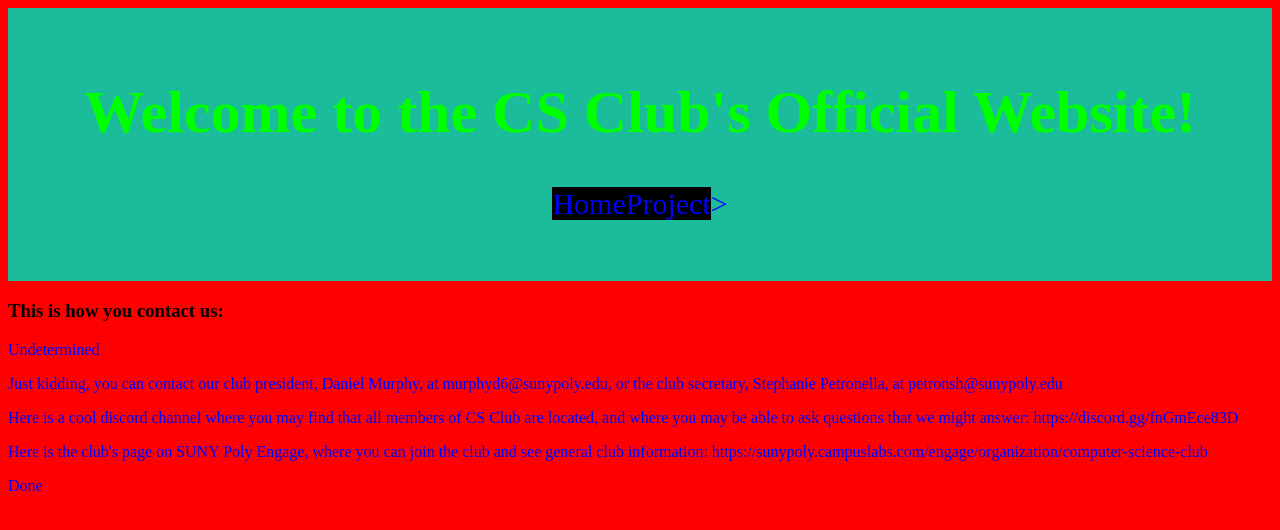
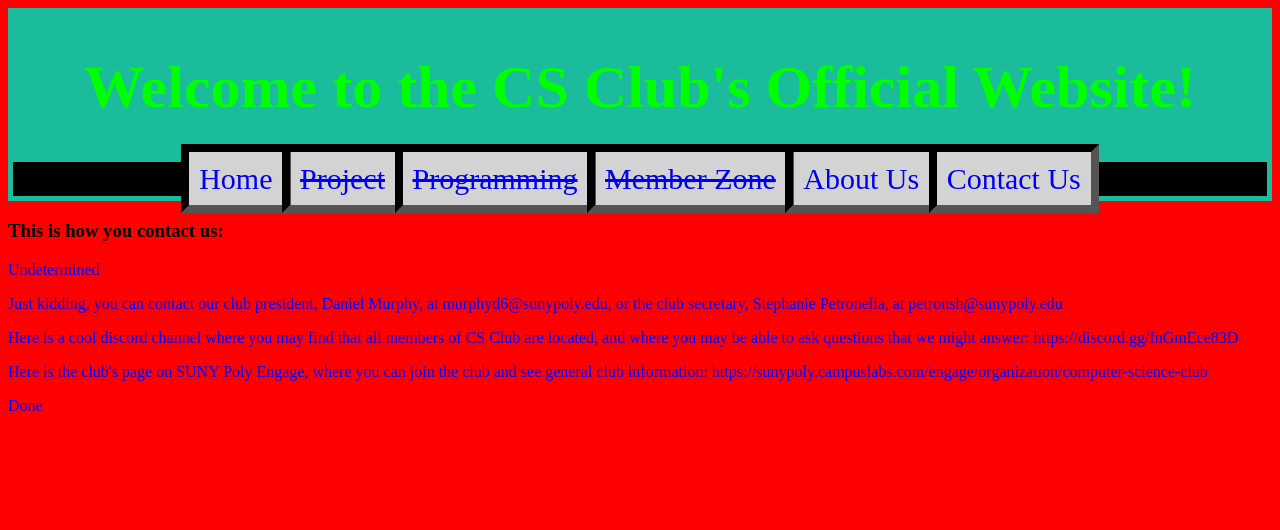
Before and after one commit to giardim/CS-Club-Website, a plain HTML site: page contact_us.html in a window 1280 px wide. Drawn offline with Linux system fonts and the light colour scheme.

Commit message:
editing style.css, contact page

```diff
--- a/contact_us.html
+++ b/contact_us.html
@@ -8,7 +8,14 @@
 
 <div class="header">
     <h1>Welcome to the CS Club's Official Website!</h1>
-    <p><span class="headerlink">Home</span><span class="headerlink">Project</span>></p>
+    <div class="navigation">
+    <a href="index.html">Home</a>
+    <a class="not-ready" href="project.html">Project</a></span>
+    <a class="not-ready"href="programming.html">Programming</a>
+    <a class="not-ready"href="member.html">Member Zone</a>
+    <a href="about_us.html">About Us</a>
+    <a href="contact_us.html">Contact Us</a>
+    </div>
 </div>
 
 <h3>This is how you contact us:</h1>
--- a/style.css
+++ b/style.css
@@ -10,13 +10,32 @@
 
 
 .header {
-    padding: 30px;
+    padding: 5px;
     text-align: center;
     background: #1abc9c;
     color: white;
     font-size: 30px;
-  }
+}
 
-.headerlink {
-  background: #000000
+div.navigation {
+  background-color: black;
 }
+
+.navigation a {
+  text-decoration: none;
+  background: lightgray;
+  min-width: 500px;
+  padding: 10px;
+  outline-style: inset;
+  outline-width: 8px;
+  outline-color: #000000;
+}
+
+.navigation .not-ready {
+  text-decoration: line-through;
+}
+
+.header a:hover {
+  background-color: #790808;
+  color: white;
+}
```
